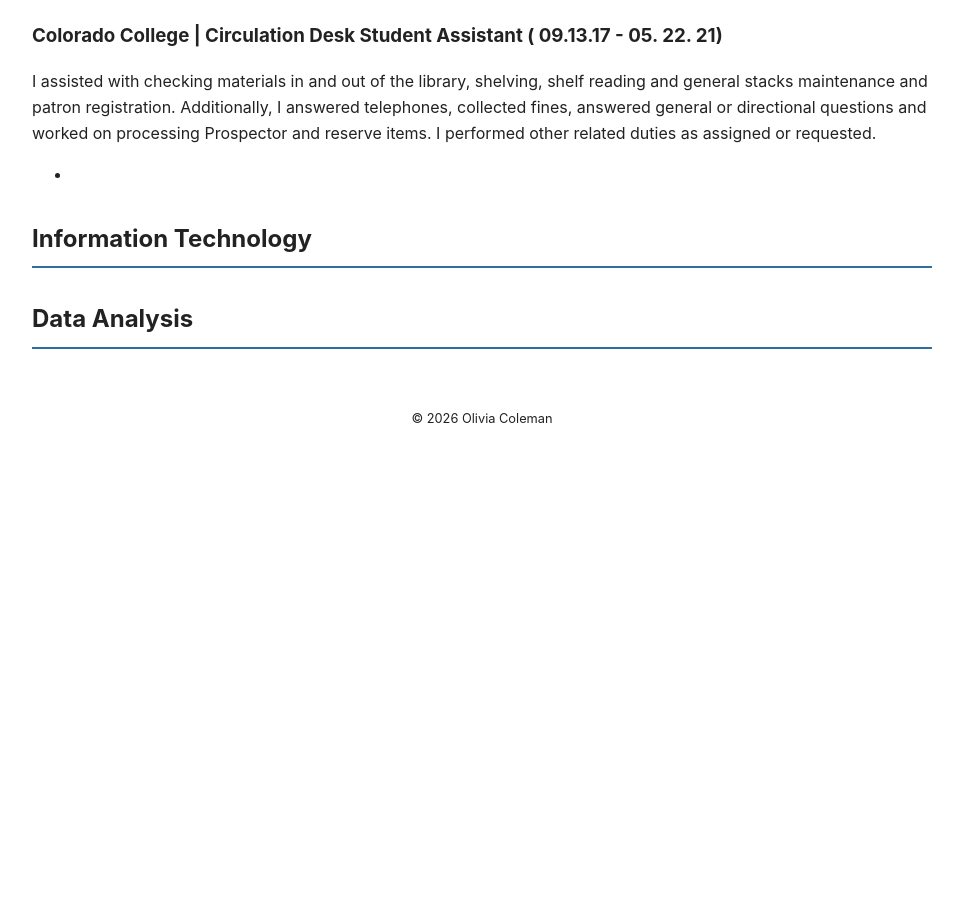
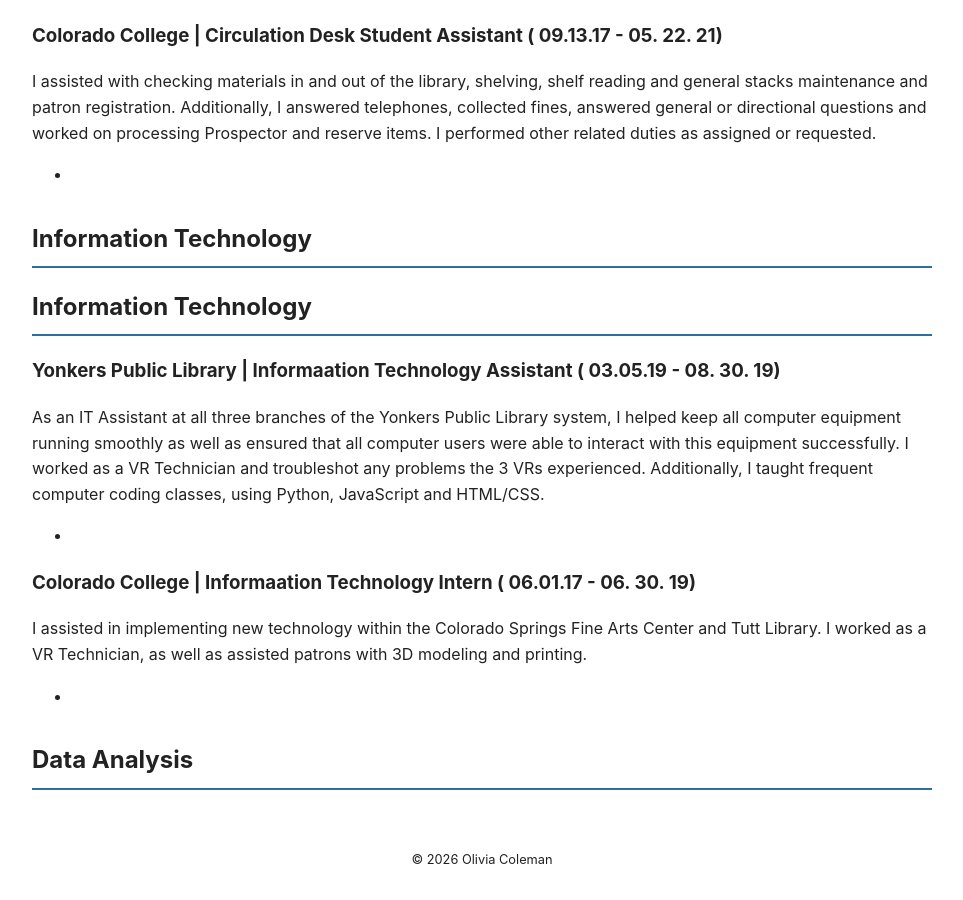
Before and after one commit to caivilo/caivilo.github.io, a Jekyll site: the page built from cv.md, in a window 1280 px wide and 900 px high, scrolled down 1722 px. Shown: the whole window, without its empty margins (158-1121 px from the left). Built offline with Jekyll 4.4.1, drawn with Linux system fonts in a browser that asks for light colours; before the commit the page ends 2181 px from its top, so only the background shows below that.

Commit message:
Update cv.md

```diff
--- a/cv.md
+++ b/cv.md
@@ -73,6 +73,23 @@
 
 <section>
   <h2>Information Technology</h2>
+ <h2>Information Technology</h2>
+  <h3>Yonkers Public Library |  Informaation Technology Assistant (  03.05.19 -  08. 30. 19)</h3>
+  <p>
+As an IT Assistant at all three branches of the Yonkers Public Library system, I helped keep all computer equipment running smoothly as well as ensured that all computer users were able to interact with this equipment successfully. I worked as a VR Technician and troubleshot any problems the 3 VRs experienced. Additionally, I taught frequent computer coding classes, using Python, JavaScript and HTML/CSS.
+    <ul>
+      <li></li>
+    </ul>
+  </p>
+
+
+  <h3>Colorado College |  Informaation Technology Intern (  06.01.17 -  06. 30. 19)</h3>
+  <p>
+ I assisted in implementing new technology within the Colorado Springs Fine Arts Center and Tutt Library. I worked as a VR Technician, as well as assisted patrons with 3D modeling and printing.
+    <ul>
+      <li></li>
+    </ul>
+  </p>
 </section>
 
 <section>
```
